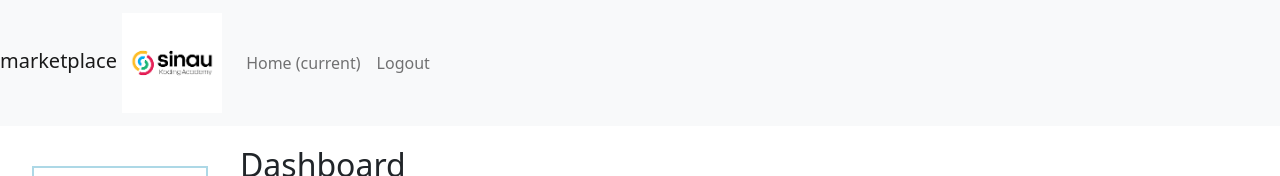
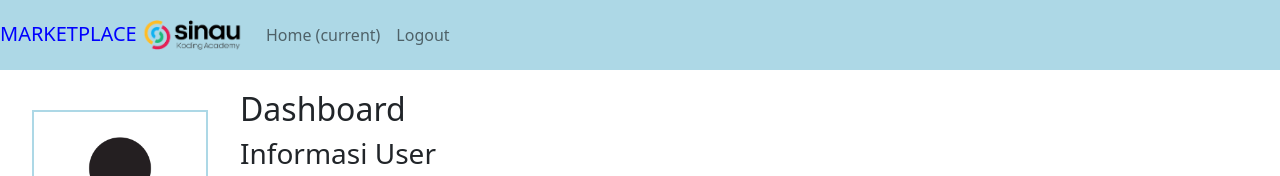
Before and after one commit to naufaldawam/interview-pt-mega-giga-solusindo, a Vue app: page /dashboard in a window 1280 px wide. Shown: the top 176 px of the page. Built offline with nearby package versions, Linux system fonts and the light colour scheme; no server answers.

Commit message:
Update Header.vue

```diff
--- a/src/views/Header.vue
+++ b/src/views/Header.vue
@@ -1,8 +1,8 @@
 <template>
   <nav class="navbar navbar-expand-lg navbar-light bg-light sticky-navbar">
     <a class="navbar-brand" href="#">
-      marketplace
-      <img src="@/assets/logo-sinau.png" alt="Logo Sinau Besar" />
+      MARKETPLACE
+      <img src="@/assets/new-logo-sinau-no-bg.png" alt="Logo Sinau No Background" />
     </a>
     <button
       class="navbar-toggler"
@@ -22,7 +22,7 @@
         <li class="nav-item active">
           <a class="nav-link" href="#">Home <span class="sr-only">(current)</span></a>
         </li>
-        <li class="nav-item">
+        <li class="nav-item ml-auto">
           <router-link to="/" class="nav-link">Logout</router-link>
         </li>
       </ul>
@@ -48,10 +48,16 @@ export default {
 
 <style scoped>
 img {
-  height: 100px;
   width: 100px;
 }
 
+.bg-light{
+  background-color: lightblue !important;
+}
+
+.navbar-brand{
+  color: blue !important;
+}
 
 .sticky-navbar {
   position: sticky;
@@ -63,6 +69,4 @@ img {
   display: block !important;
 }
 
-/* Add custom styles here if needed */
 </style>
-` b
```
